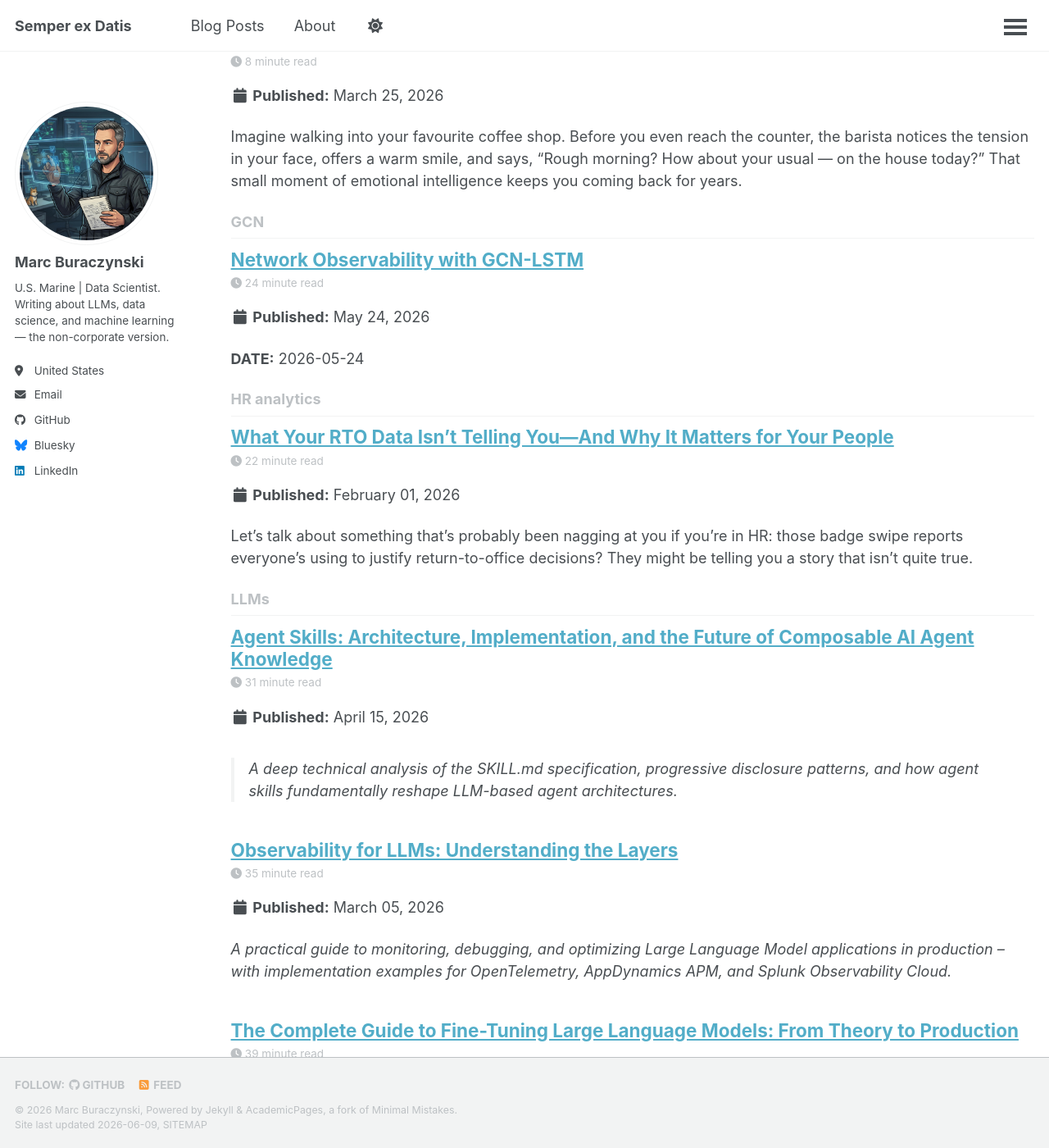
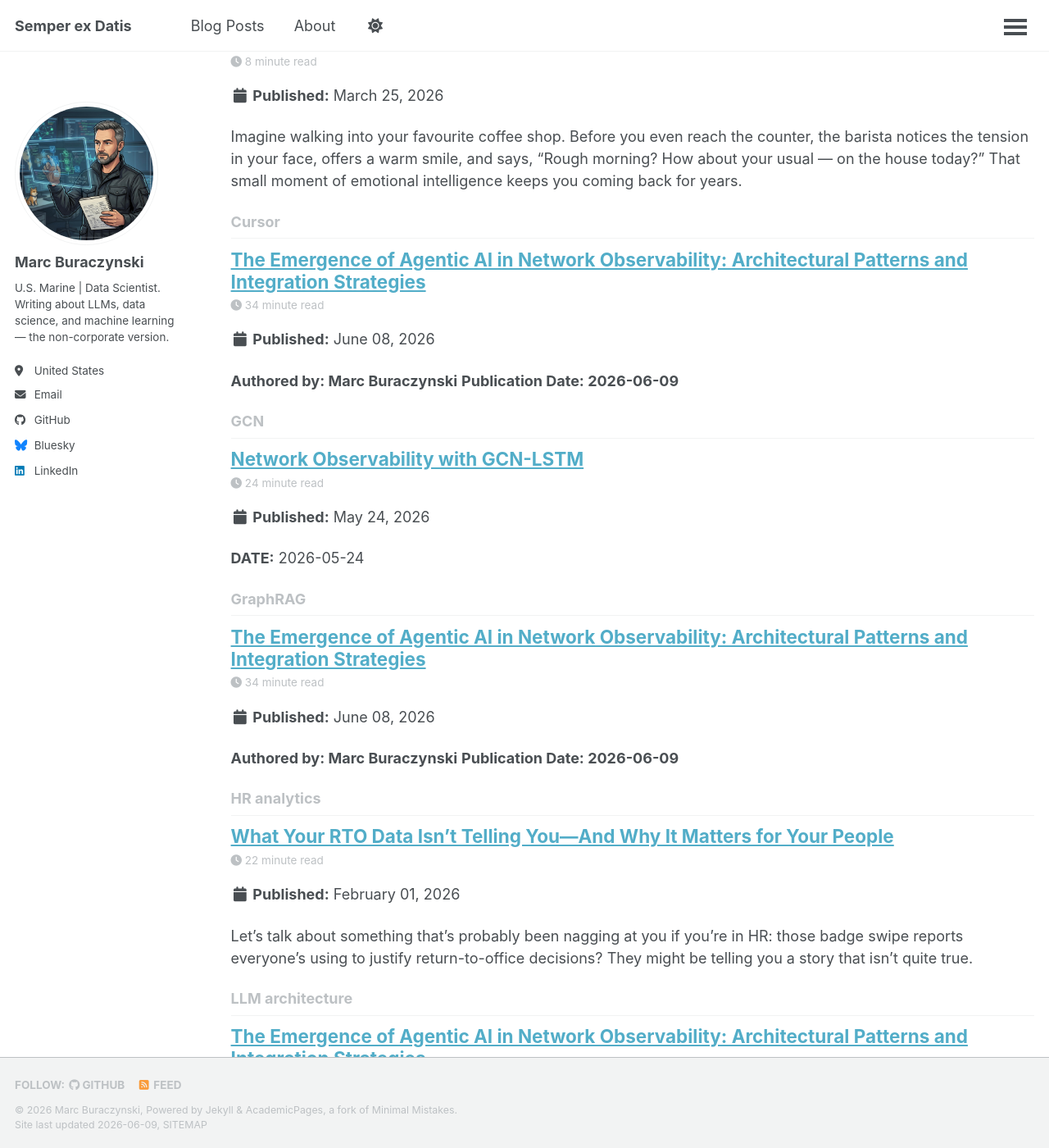
Before and after one commit to GunnyMarc/gunnymarc.github.io, a Jekyll site: the page built from _pages/tag-archive.html, in a window 1280 px wide and 1400 px high, scrolled down 982 px. Shown: the whole window at 82% size. Built offline with Jekyll 4.4.1, drawn with Linux system fonts in a browser that asks for light colours; a script that is not in the unit is left out; some of the changed text lies outside the part shown.

Commit message:
Updated 2026-06-08-AI_Assistants_Cursor_Architecture_Network_Observability.md

```diff
--- a/_posts/2026-06-08-AI_Assistants_Cursor_Architecture_Network_Observability.md
+++ b/_posts/2026-06-08-AI_Assistants_Cursor_Architecture_Network_Observability.md
@@ -1,4 +1,15 @@
-# The Emergence of Agentic AI in Network Observability: Architectural Patterns and Integration Strategies
+---
+title: "The Emergence of Agentic AI in Network Observability: Architectural Patterns and Integration Strategies"
+date: 2026-06-08
+permalink: /posts/2026/06/ai-assistants-cursor-architecture-network-observability/
+tags:
+  - agentic AI
+  - network observability
+  - Cursor
+  - LLM architecture
+  - GraphRAG
+  - multi-tenant security
+---
 
 **Authored by: Marc Buraczynski**
 **Publication Date: 2026-06-09**
```
Also changed, not shown: 1 other file.
